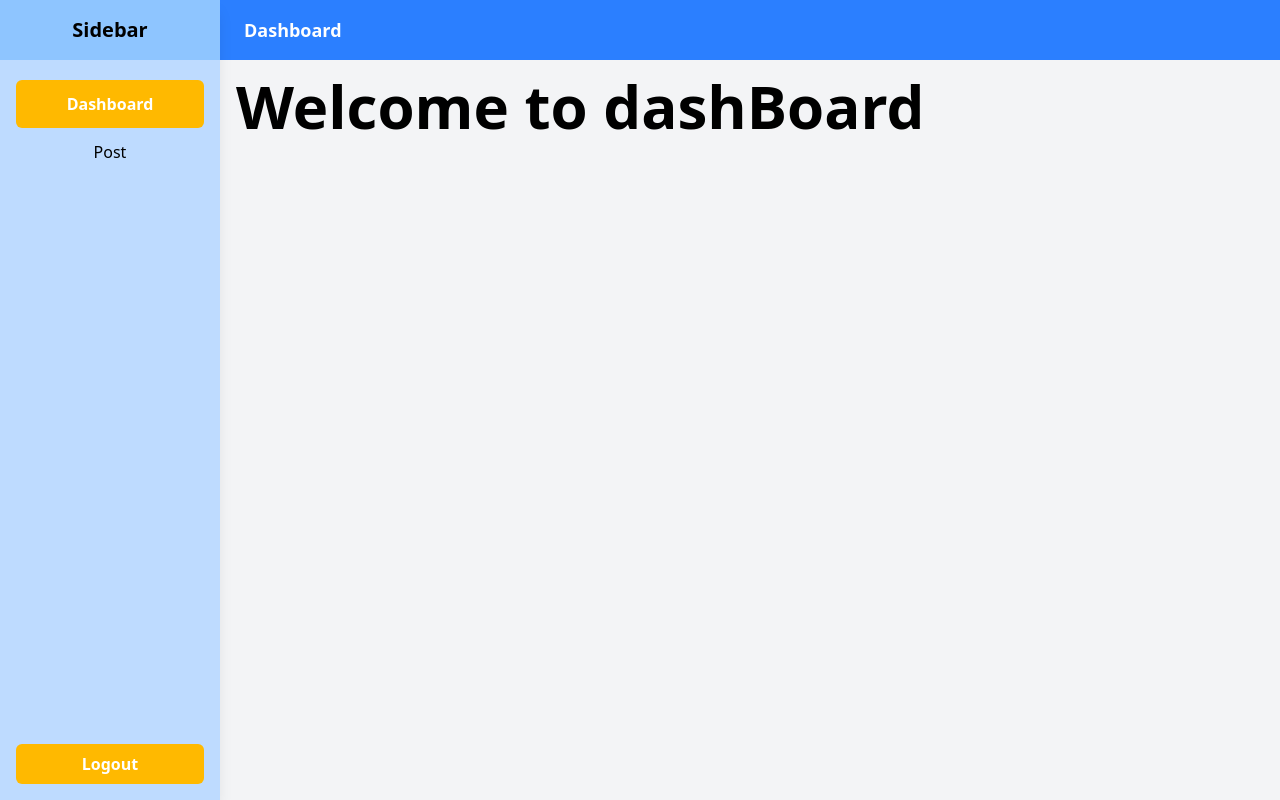
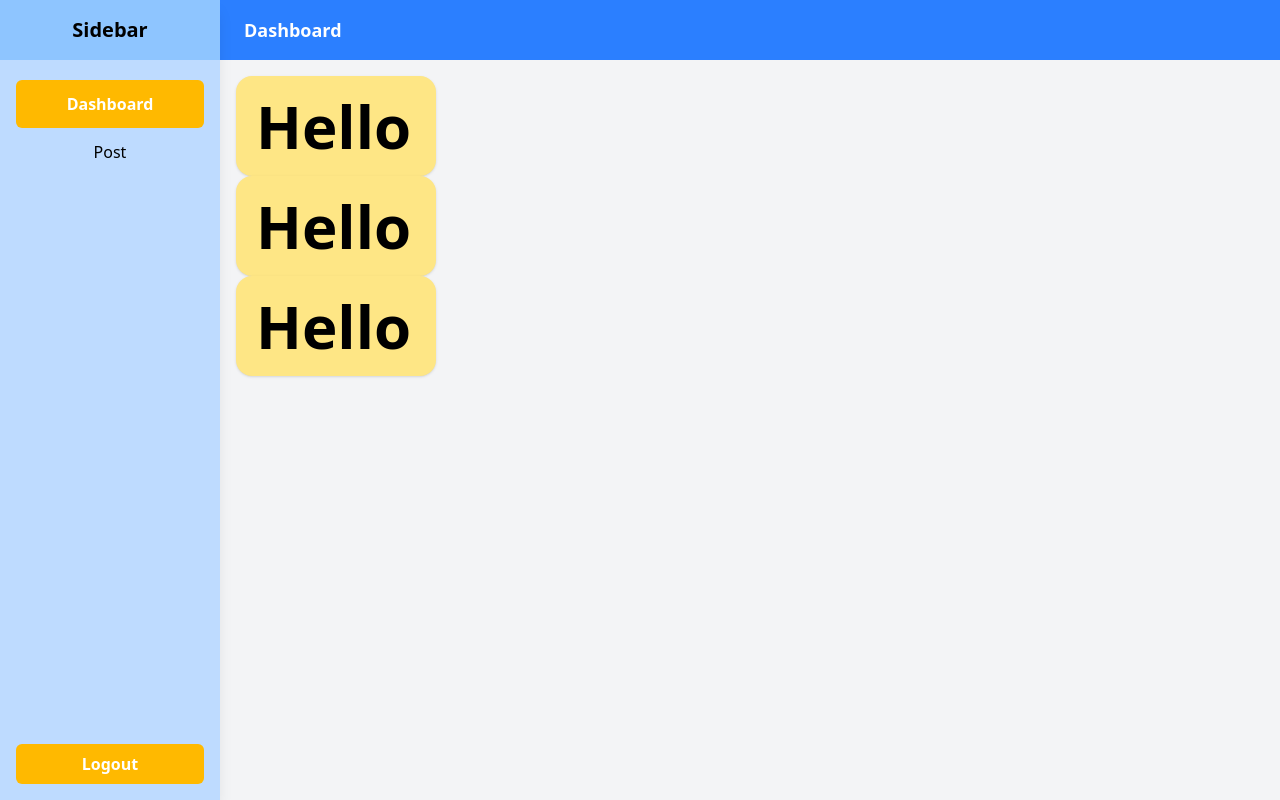
Before and after one commit to ak005268/interview, a React (Vite) app: page /dashboard in a window 1280 px wide. Built offline with nearby package versions, Linux system fonts and the light colour scheme; sample sign-in values are in the browser's storage.

Commit message:
refresh issue fixed

```diff
--- a/src/pages/dashboard/Dashboard.jsx
+++ b/src/pages/dashboard/Dashboard.jsx
@@ -2,7 +2,14 @@ const Dashboard=()=>{
 
     return(<>
 
-    <div className="font-bold text-6xl">Welcome to dashBoard</div>
+    <div className="font-bold text-6xl grid">
+
+<div className="w-[200px] grid-cols-2 h-[100px] bg-amber-200 rounded-2xl shadow p-5"> Hello</div>
+<div className="w-[200px]  grid-cols-2 h-[100px] bg-amber-200 rounded-2xl shadow p-5"> Hello</div>
+<div className="w-[200px]  grid-cols-1 h-[100px] bg-amber-200 rounded-2xl shadow p-5"> Hello</div>
+
+
+        </div>
 
     </>)
 
```
Also changed, not shown: 1 other file (tests, documents, lock files or other folders).
